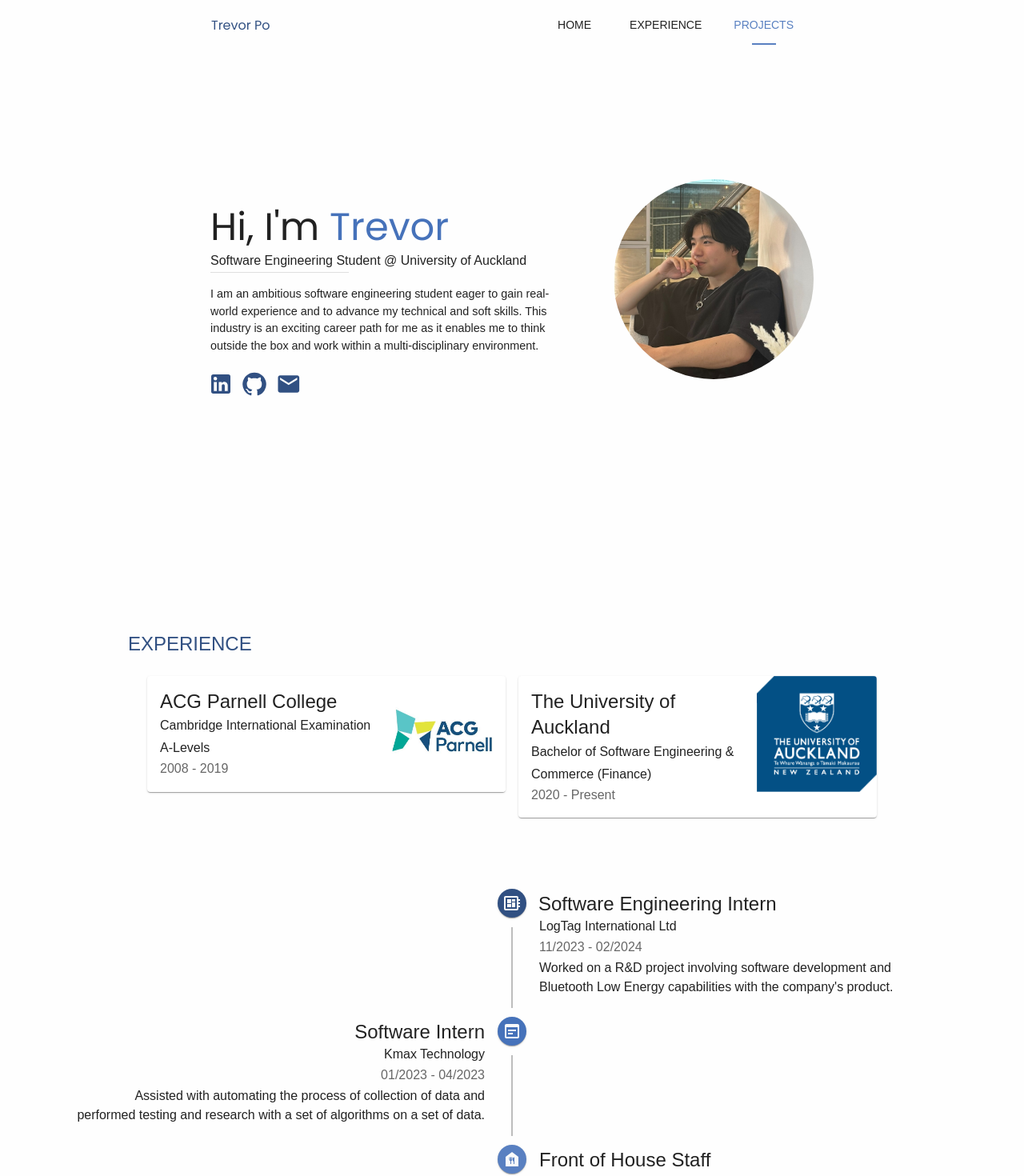
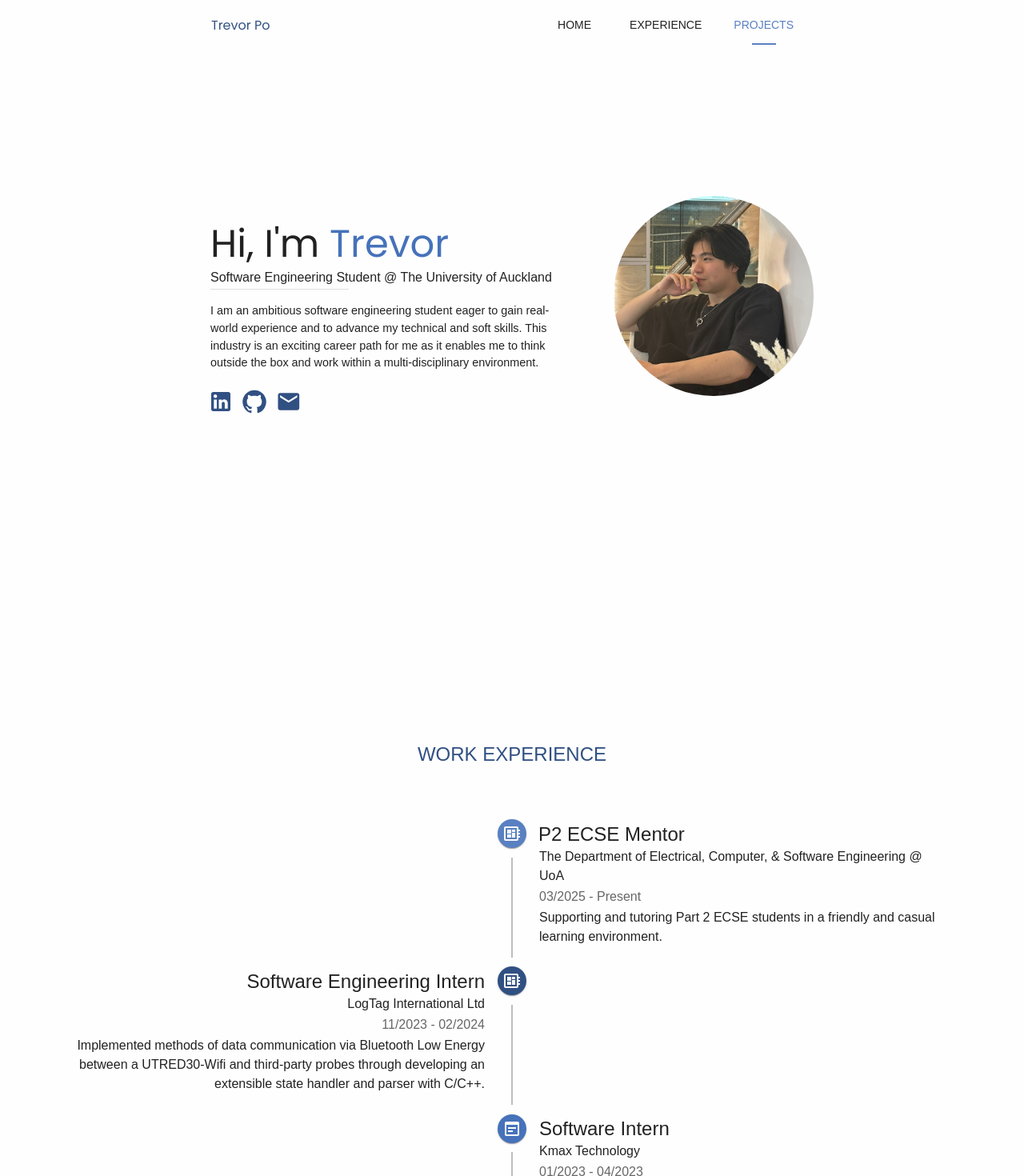
Before and after one commit to tpo920/my-portfolio, a React (Vite) app: page / in a window 1280 px wide. Shown: the top 1470 px of the page at 80% size. Built offline with nearby package versions, Linux system fonts and the light colour scheme; a web font is replaced by a local one.

Commit message:
fix/Page layouts

```diff
--- a/src/pages/Experience.jsx
+++ b/src/pages/Experience.jsx
@@ -1,5 +1,5 @@
 import { useEffect } from "react";
-import { Box, Toolbar, Typography, Container, Grid } from "@mui/material";
+import { Box, Typography, Container } from "@mui/material";
 import { useInView } from "react-intersection-observer";
 import {
   Timeline,
@@ -12,8 +12,6 @@ import {
 import DeveloperBoardIcon from "@mui/icons-material/DeveloperBoard";
 import WysiwygIcon from "@mui/icons-material/Wysiwyg";
 import FoodBankIcon from "@mui/icons-material/FoodBank";
-import EducationCard from "../components/EducationCard";
-import educationData from "../utils/EducationData";
 
 function Experience({ onScrollChange }) {
   const { ref: myRef, inView: experienceView } = useInView({ threshold: 0.2 });
@@ -26,24 +24,35 @@ function Experience({ onScrollChange }) {
   }, [experienceView]);
 
   return (
-    <Box ref={myRef} component="section" id="experience" sx={{ flexGrow: 1 }}>
-      <Toolbar />
-      <Box sx={{ ml: "10rem", mt: "2rem" }}>
-        <Typography variant="h5" color="primary.dark">
-          EXPERIENCE
-        </Typography>
-      </Box>
-      <Box sx={{ justifyContent: "center", display: "flex", mr: "10rem", ml: "10rem" }}>
-        <Grid container spacing={2} p={3} item md={12}>
-          {educationData.map((education) => (
-            <Grid item key={education.title} sm={6}>
-              <EducationCard key={education.title} education={education} />
-            </Grid>
-          ))}
-        </Grid>
-      </Box>
+    <Box ref={myRef} component="section" id="experience"
+      sx={{ width: "100%", height: "140vh", display: 'flex', flexDirection: 'column', alignItems: "center", justifyContent: "center" }}>
+      <Typography variant="h5" color="primary.dark">
+        WORK EXPERIENCE
+      </Typography>
       <Container sx={{ justifyContent: "center", display: "flex", mt: "2rem" }}>
         <Timeline position="alternate">
+          <TimelineItem>
+            <TimelineSeparator>
+              <TimelineDot sx={{ backgroundColor: "primary.light" }}>
+                <DeveloperBoardIcon />
+              </TimelineDot>
+              <TimelineConnector />
+            </TimelineSeparator>
+            <TimelineContent sx={{ py: "14px" }}>
+              <Typography variant="h5" sx={{ ml: "-1px" }}>
+                P2 ECSE Mentor
+              </Typography>
+              <Typography variant="h7" color="text.primary">
+                The Department of Electrical, Computer, & Software Engineering @ UoA
+              </Typography>
+              <Typography variant="subtitle1" color="text.secondary">
+                03/2025 - Present
+              </Typography>
+              <Typography>
+                Supporting and tutoring Part 2 ECSE students in a friendly and casual learning environment.
+              </Typography>
+            </TimelineContent>
+          </TimelineItem>
           <TimelineItem>
             <TimelineSeparator>
               <TimelineDot sx={{ backgroundColor: "primary.dark" }}>
@@ -62,8 +71,8 @@ function Experience({ onScrollChange }) {
                 11/2023 - 02/2024
               </Typography>
               <Typography>
-                Worked on a R&D project involving software development and Bluetooth Low Energy
-                capabilities with the company's product.
+                Implemented methods of data communication via Bluetooth Low Energy between a UTRED30-Wifi and
+                third-party probes through developing an extensible state handler and parser with C/C++.
               </Typography>
             </TimelineContent>
           </TimelineItem>
@@ -83,8 +92,8 @@ function Experience({ onScrollChange }) {
                 01/2023 - 04/2023
               </Typography>
               <Typography>
-                Assisted with automating the process of collection of data and performed testing and
-                research with a set of algorithms on a set of data.
+                Developed a web-scraping code with PHP and HTML to automate compilation of .csv records and parse data
+                into a presentable format.
               </Typography>
             </TimelineContent>
           </TimelineItem>
--- a/src/pages/Home.jsx
+++ b/src/pages/Home.jsx
@@ -2,12 +2,11 @@ import React, { useState, useEffect } from "react";
 import {
   Box,
   Avatar,
-  Toolbar,
   Typography,
   Divider,
   IconButton,
   Link,
-  Snackbar
+  Snackbar,
 } from "@mui/material";
 import { useInView } from "react-intersection-observer";
 import GitHubIcon from "@mui/icons-material/GitHub";
@@ -40,14 +39,14 @@ function Home({ onScrollChange }) {
   }, [homeView]);
 
   return (
-    <Box ref={myRef} component="section" id="home" sx={{ flexGrow: 1 }}>
-      <Toolbar />
+    <Box ref={myRef} component="section" id="home" sx={{
+      width: "100%", height: "100vh", display: 'flex',
+      flexDirection: 'column', alignItems: "center", justifyContent: "center",
+    }}>
       <Box
         sx={{
-          justifyContent: "center",
           display: "flex",
           flexDirection: "row",
-          m: "12rem"
         }}
       >
         <Box sx={{ width: "27rem" }}>
@@ -62,7 +61,7 @@ function Home({ onScrollChange }) {
             Trevor
           </Typography>
           <Typography variant="subtitle1">
-            Software Engineering Student @ University of Auckland
+            Software Engineering Student @ The University of Auckland
           </Typography>
           <Divider sx={{ width: "40%", color: "primary.main" }} />
           <Typography variant="body1" sx={{ mt: "1rem", fontSize: "0.9rem" }}>
--- a/src/pages/Projects.jsx
+++ b/src/pages/Projects.jsx
@@ -1,5 +1,5 @@
 import { useEffect } from "react";
-import { Box, Toolbar, Grid, Typography } from "@mui/material";
+import { Box, Grid, Typography } from "@mui/material";
 import { useInView } from "react-intersection-observer";
 import ProjectCard from "../components/ProjectCard";
 import projectsData from "../utils/ProjectData";
@@ -15,13 +15,13 @@ function Projects({ onScrollChange }) {
   }, [projectsView]);
 
   return (
-    <Box ref={myRef} component="section" id="projects" sx={{ flexGrow: 1 }}>
-      <Toolbar />
-      <Box sx={{ ml: "10rem" }}>
-        <Typography variant="h5" color="primary.dark">
-          PROJECTS
-        </Typography>
-      </Box>
+    <Box ref={myRef} component="section" id="projects" sx={{
+      width: "100%", height: "100vh", display: 'flex', flexDirection: 'column',
+      alignItems: "center", justifyContent: "center"
+    }}>
+      <Typography variant="h5" color="primary.dark">
+        PROJECTS
+      </Typography>
       <Box sx={{ justifyContent: "center", display: "flex" }}>
         <Grid container spacing={2} p={3} item md={12}>
           {projectsData.map((project) => (
```
